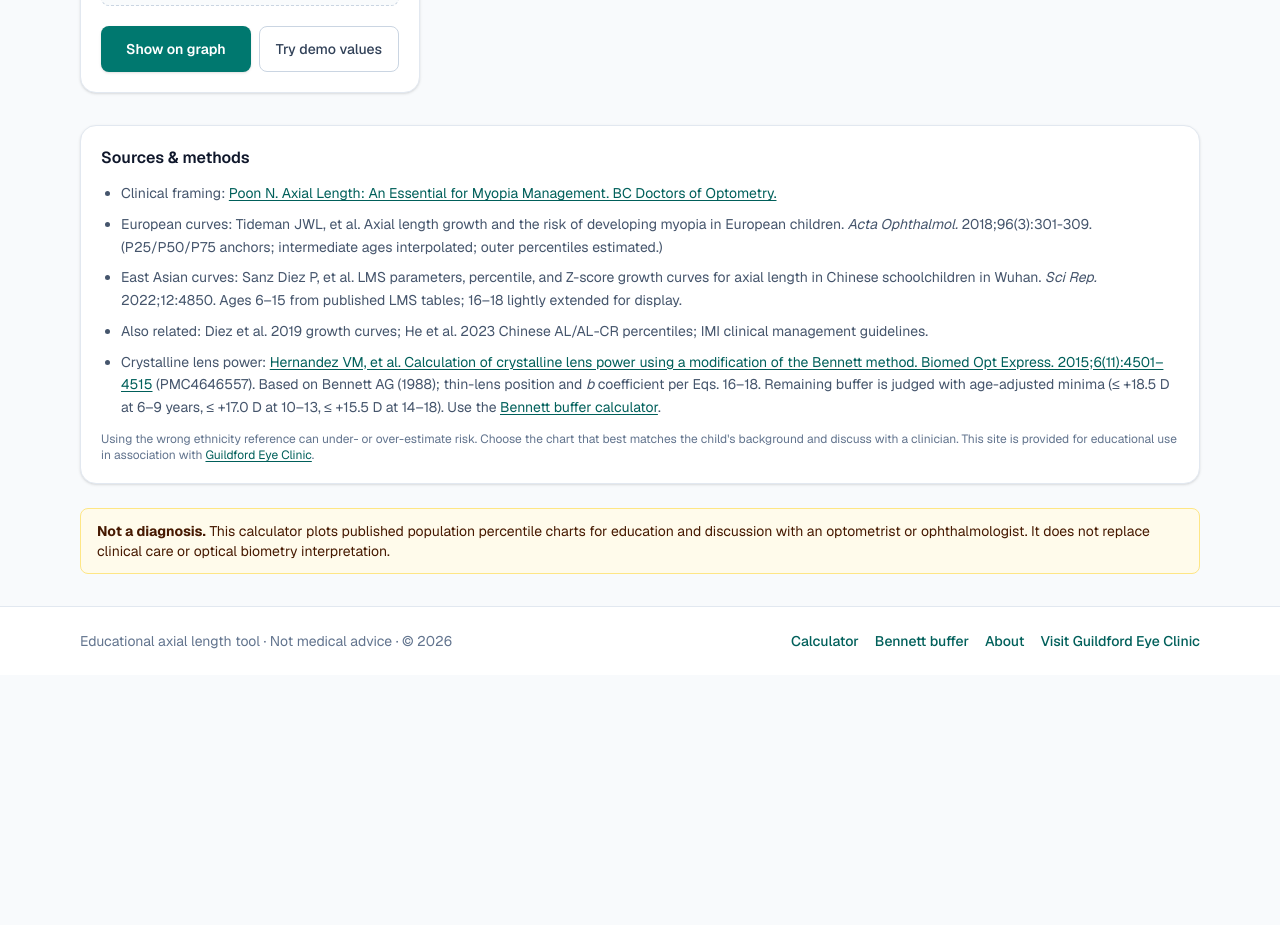
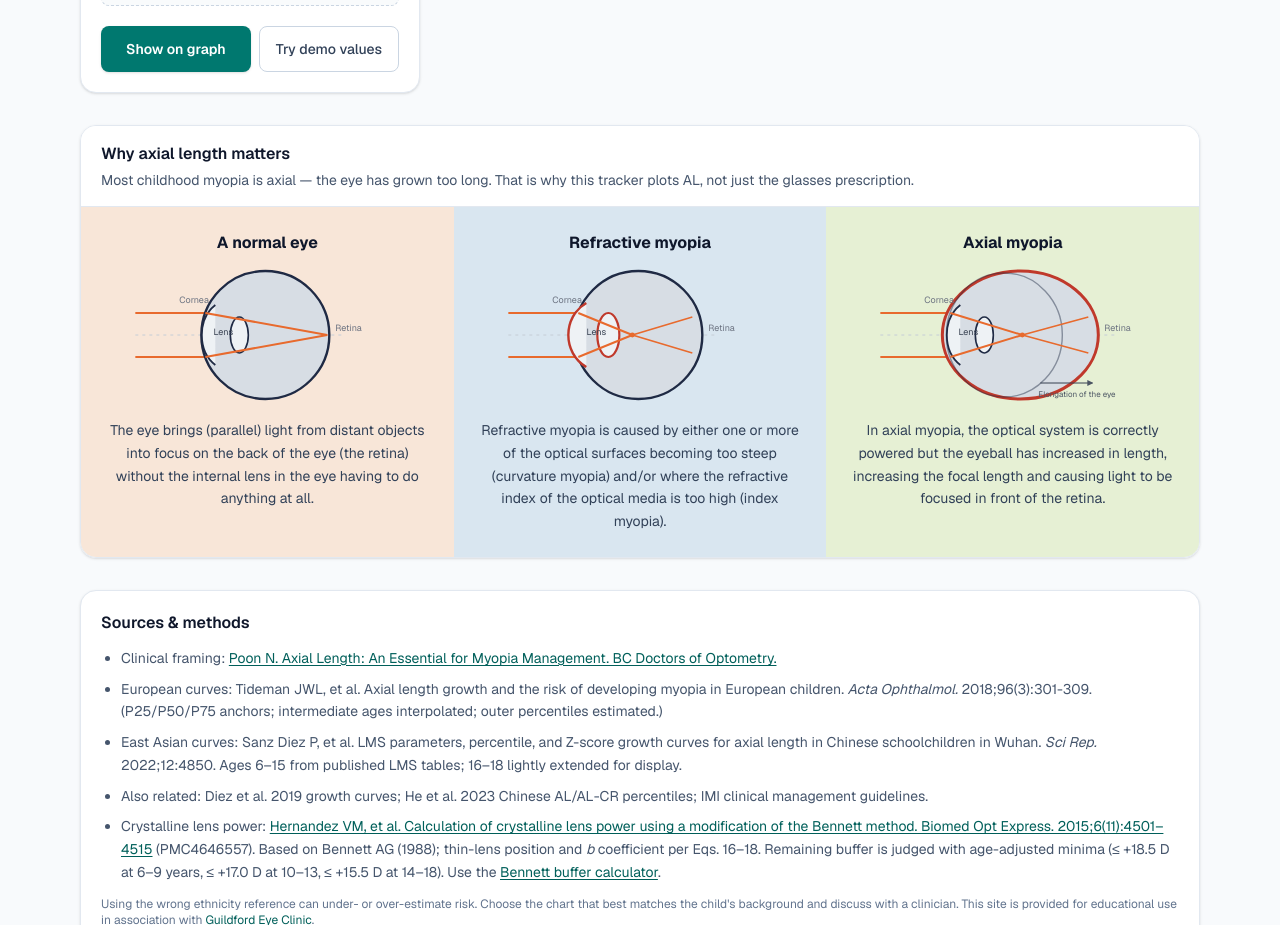
Before and after one commit to guildfordeyeclinic/myopia-tracker, a Next.js app: page / in a window 1280 px wide. Shown: the part 960-1885 px from the top of the page. Before the commit the page ends 1635 px from the top, so only its background shows below. Built offline with nearby package versions, Linux system fonts and the light colour scheme; no server answers.

Commit message:
Add normal vs refractive vs axial myopia explainer on the home page

```diff
--- a/src/app/page.tsx
+++ b/src/app/page.tsx
@@ -3,6 +3,7 @@
 import Link from "next/link";
 import { useEffect, useMemo, useState } from "react";
 import { InsightCards } from "@/components/InsightCards";
+import { MyopiaTypesExplainer } from "@/components/MyopiaTypesExplainer";
 import {
   MeasurementForm,
   type FormValues,
@@ -216,6 +217,8 @@ export default function HomePage() {
           </section>
         </div>
 
+        <MyopiaTypesExplainer />
+
         <section className="no-print mt-8 rounded-2xl border border-slate-200 bg-white p-5 text-sm text-slate-600 leading-relaxed shadow-sm">
           <h2 className="text-base font-semibold text-slate-900">
             Sources & methods
--- /dev/null
+++ b/src/components/MyopiaTypesExplainer.tsx
@@ -0,0 +1,212 @@
+function EyeSvg({
+  variant,
+}: {
+  variant: "normal" | "refractive" | "axial";
+}) {
+  const steep = variant === "refractive";
+  const long = variant === "axial";
+  const globeRx = long ? 78 : 64;
+  const globeCx = long ? 148 : 138;
+  const retinaX = globeCx + globeRx - 2;
+  const focusX =
+    variant === "normal" ? retinaX : variant === "refractive" ? 132 : 150;
+
+  return (
+    <svg
+      viewBox="0 0 280 160"
+      className="mx-auto h-40 w-full max-w-sm"
+      aria-hidden
+    >
+      {/* incoming rays */}
+      <line x1="8" y1="58" x2="78" y2="58" stroke="#e86a2d" strokeWidth="2" />
+      <line x1="8" y1="102" x2="78" y2="102" stroke="#e86a2d" strokeWidth="2" />
+      <line
+        x1="8"
+        y1="80"
+        x2={retinaX + 18}
+        y2="80"
+        stroke="#c5cdd6"
+        strokeWidth="1"
+        strokeDasharray="3 4"
+      />
+
+      {/* globe */}
+      <ellipse
+        cx={globeCx}
+        cy="80"
+        rx={globeRx}
+        ry="64"
+        fill="#d7dde4"
+        stroke={long ? "#c0392b" : "#1f2a44"}
+        strokeWidth={long ? 3 : 2.4}
+      />
+      {long && (
+        <ellipse
+          cx="132"
+          cy="80"
+          rx="58"
+          ry="62"
+          fill="none"
+          stroke="#1f2a44"
+          strokeWidth="1.4"
+          opacity="0.45"
+        />
+      )}
+
+      {/* cornea */}
+      <path
+        d={
+          steep
+            ? "M86 48 C62 62, 62 98, 86 112"
+            : "M88 50 C70 64, 70 96, 88 110"
+        }
+        fill="#eef2f5"
+        stroke={steep ? "#c0392b" : "#1f2a44"}
+        strokeWidth={steep ? 2.4 : 1.8}
+      />
+
+      {/* lens */}
+      <ellipse
+        cx={steep ? 108 : 112}
+        cy="80"
+        rx={steep ? 11 : 9}
+        ry={steep ? 22 : 18}
+        fill="#eef2f5"
+        stroke={steep ? "#c0392b" : "#1f2a44"}
+        strokeWidth={steep ? 2.2 : 1.6}
+      />
+
+      {/* rays through optics to focus */}
+      <line
+        x1="78"
+        y1="58"
+        x2={focusX}
+        y2="80"
+        stroke="#e86a2d"
+        strokeWidth="2"
+      />
+      <line
+        x1="78"
+        y1="102"
+        x2={focusX}
+        y2="80"
+        stroke="#e86a2d"
+        strokeWidth="2"
+      />
+      {variant !== "normal" && (
+        <>
+          <line
+            x1={focusX}
+            y1="80"
+            x2={retinaX - 8}
+            y2="62"
+            stroke="#e86a2d"
+            strokeWidth="1.6"
+          />
+          <line
+            x1={focusX}
+            y1="80"
+            x2={retinaX - 8}
+            y2="98"
+            stroke="#e86a2d"
+            strokeWidth="1.6"
+          />
+          <circle cx={focusX} cy="80" r="2.4" fill="#e86a2d" />
+        </>
+      )}
+
+      {/* labels */}
+      <text x="52" y="48" fontSize="9" fill="#6b7280">
+        Cornea
+      </text>
+      <text x="96" y="80" fontSize="9" fill="#374151" textAnchor="middle">
+        Lens
+      </text>
+      <text x={retinaX + 8} y="76" fontSize="9" fill="#6b7280">
+        Retina
+      </text>
+      {long && (
+        <>
+          <line
+            x1={globeCx + 20}
+            y1="128"
+            x2={globeCx + globeRx - 6}
+            y2="128"
+            stroke="#374151"
+            strokeWidth="1"
+            markerEnd="url(#arrow)"
+          />
+          <text x={globeCx + 18} y="142" fontSize="8" fill="#4b5563">
+            Elongation of the eye
+          </text>
+        </>
+      )}
+      <defs>
+        <marker
+          id="arrow"
+          markerWidth="6"
+          markerHeight="6"
+          refX="5"
+          refY="3"
+          orient="auto"
+        >
+          <path d="M0,0 L6,3 L0,6 Z" fill="#4b5563" />
+        </marker>
+      </defs>
+    </svg>
+  );
+}
+
+const PANELS = [
+  {
+    key: "normal",
+    variant: "normal" as const,
+    title: "A normal eye",
+    bg: "bg-[#f8e6d8]",
+    text: "The eye brings (parallel) light from distant objects into focus on the back of the eye (the retina) without the internal lens in the eye having to do anything at all.",
+  },
+  {
+    key: "refractive",
+    variant: "refractive" as const,
+    title: "Refractive myopia",
+    bg: "bg-[#d9e6f0]",
+    text: "Refractive myopia is caused by either one or more of the optical surfaces becoming too steep (curvature myopia) and/or where the refractive index of the optical media is too high (index myopia).",
+  },
+  {
+    key: "axial",
+    variant: "axial" as const,
+    title: "Axial myopia",
+    bg: "bg-[#e6f0d4]",
+    text: "In axial myopia, the optical system is correctly powered but the eyeball has increased in length, increasing the focal length and causing light to be focused in front of the retina.",
+  },
+];
+
+export function MyopiaTypesExplainer() {
+  return (
+    <section className="no-print mt-8 overflow-hidden rounded-2xl border border-slate-200 shadow-sm">
+      <div className="border-b border-slate-200 bg-white px-5 py-4">
+        <h2 className="text-base font-semibold text-slate-900">
+          Why axial length matters
+        </h2>
+        <p className="mt-1 text-sm text-slate-600">
+          Most childhood myopia is axial — the eye has grown too long. That is
+          why this tracker plots AL, not just the glasses prescription.
+        </p>
+      </div>
+      <div className="grid md:grid-cols-3">
+        {PANELS.map((panel) => (
+          <article
+            key={panel.key}
+            className={`${panel.bg} px-5 py-6 text-center`}
+          >
+            <h3 className="text-base font-bold text-slate-900">{panel.title}</h3>
+            <EyeSvg variant={panel.variant} />
+            <p className="mx-auto mt-1 max-w-xs text-sm leading-relaxed text-slate-700">
+              {panel.text}
+            </p>
+          </article>
+        ))}
+      </div>
+    </section>
+  );
+}
```
